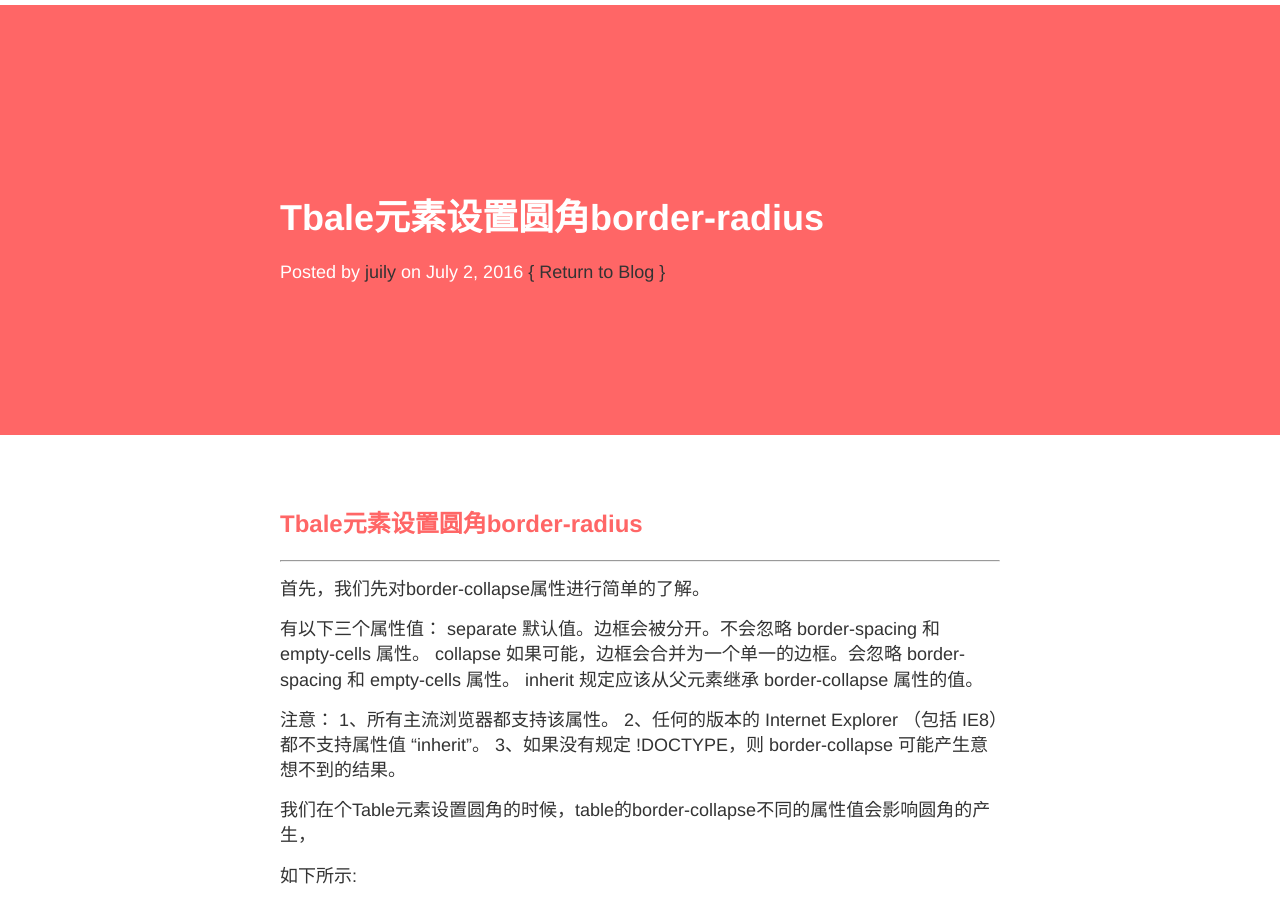
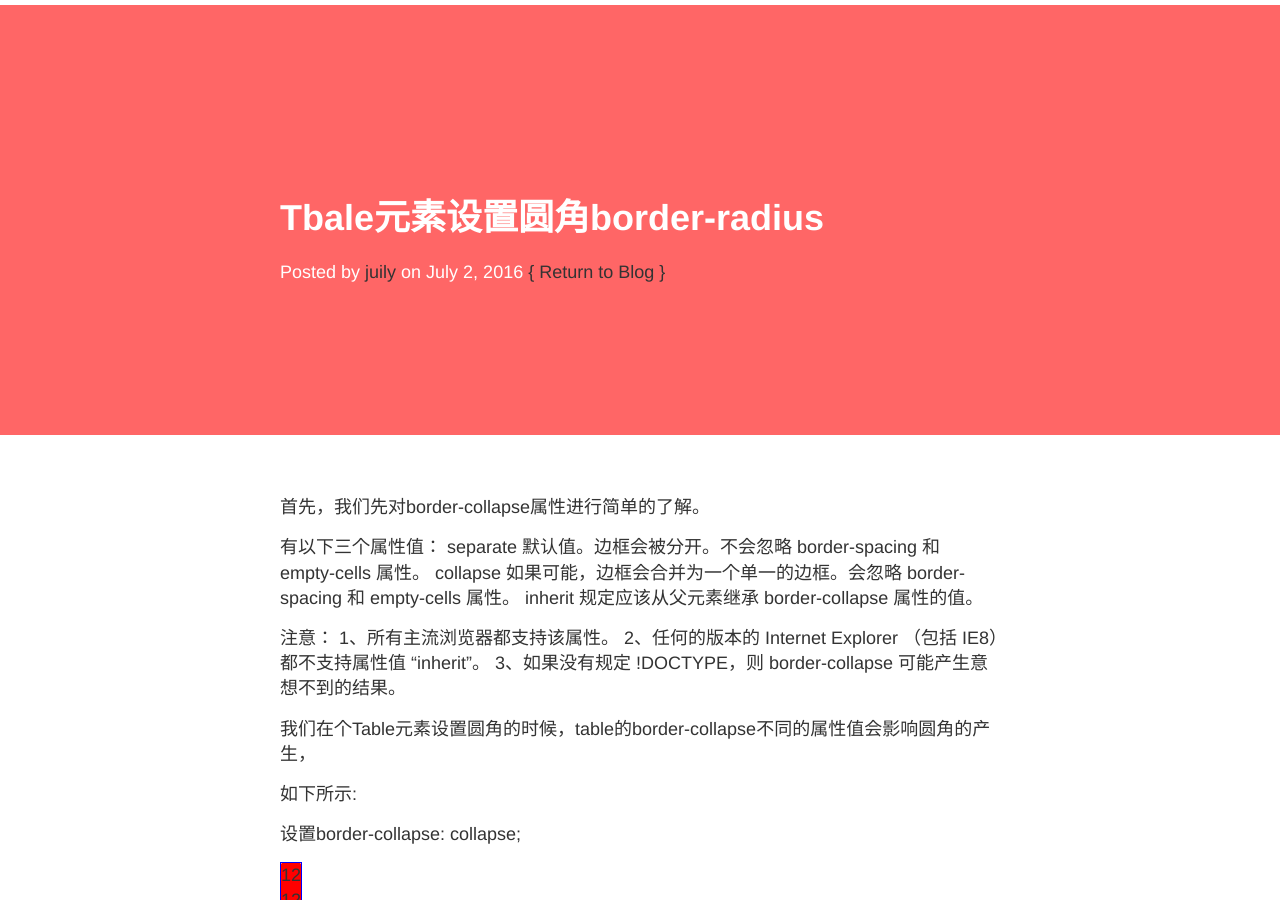
Before and after one commit to juilyhui/juilyhui.github.io, a Jekyll site: the page built from _posts/2016-07-02-Eternal-Lorem-Ipsum.md, in a window 1280 px wide and 900 px high. Built offline with Jekyll 4.4.1, drawn with Linux system fonts in a browser that asks for light colours; nearby versions of some CDN libraries.

Commit message:
hui change md

```diff
--- a/_posts/2016-07-02-Eternal-Lorem-Ipsum.md
+++ b/_posts/2016-07-02-Eternal-Lorem-Ipsum.md
@@ -3,8 +3,7 @@ layout: post
 title: Tbale元素设置圆角border-radius
 author: juily
 ---
-## Tbale元素设置圆角border-radius
------
+
 
 首先，我们先对border-collapse属性进行简单的了解。
 
```
Also changed, not shown: _posts/2016-07-01-Eternal-Lorem-Ipsum.md (+1 -2 lines).
